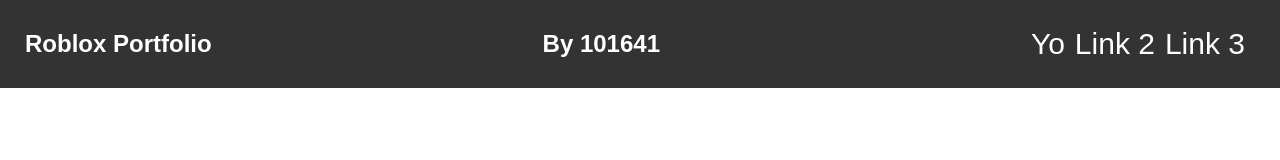
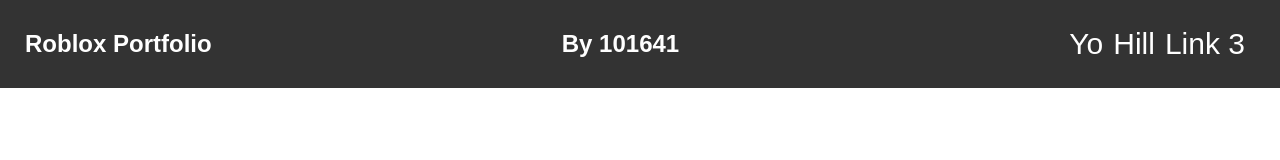
Before and after one commit to 101641-RBX/101641-RBX.github.io, a plain HTML site: page index.html in a window 1280 px wide. Drawn offline with Linux system fonts and the light colour scheme.

Commit message:
Update index.html

```diff
--- a/index.html
+++ b/index.html
@@ -2,7 +2,7 @@
 <head>
     <meta charset="UTF-8">
     <meta name="viewport" content="width=device-width, initial-scale=1.0">
-   <title>Roblox Portfolio | By 101641</title>
+   <title></title>
     <style>
         body, html {
             margin: 0;
@@ -41,7 +41,7 @@
         <h2> By 101641 </h2>
         <ul>
             <li><a href="">Yo</a></li>
-            <li><a href="">Link 2</a></li>
+            <li><a href="">Hill</a></li>
             <li><a href="">Link 3</a></li>
         </ul>
     </nav>
```
